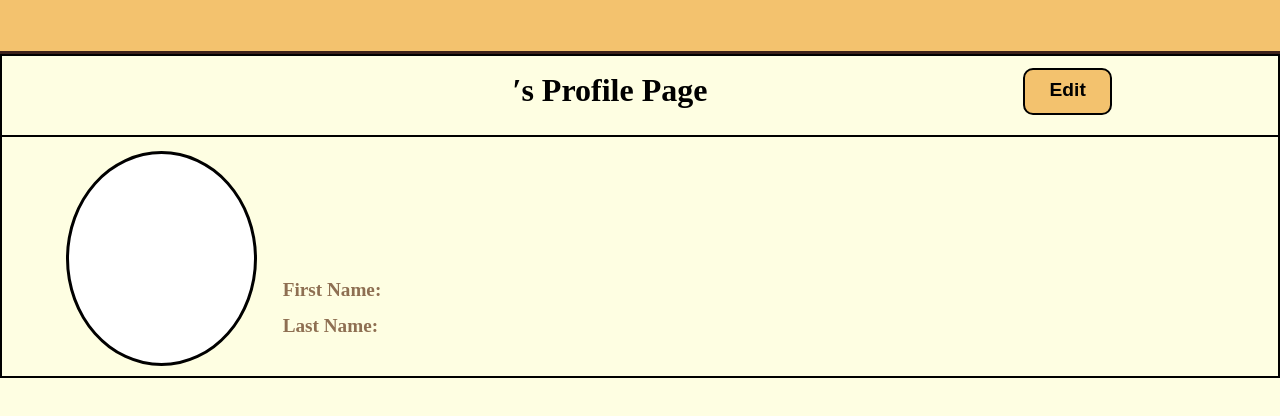
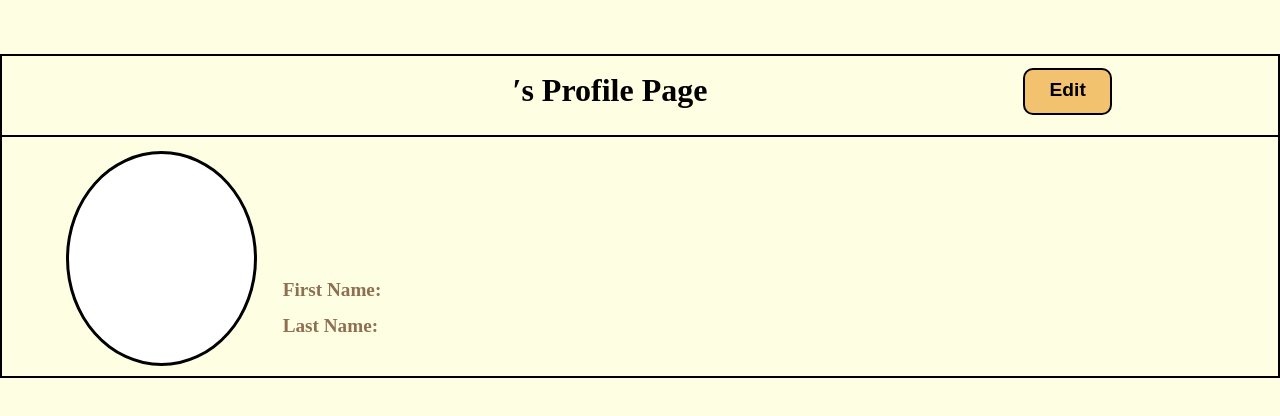
Before and after one commit to ilhanbae/TriFora, a React (Create React App) app: page /profile in a window 1280 px wide. Shown: the top 416 px of the page. Built offline with nearby package versions, Linux system fonts and the light colour scheme; no server answers; grey boxes are pictures that could not be loaded.

Commit message:
Fixed the nav bar #67

```diff
--- a/src/Component/ProfilePage.jsx
+++ b/src/Component/ProfilePage.jsx
@@ -207,9 +207,6 @@ export default class ProfilePage extends React.Component {
         return(
         <div className = 'profile-page'>
 
-            <div className = 'top-navbar'>
-            </div>
-
             <div className = 'profile-title-bar'>
                 <div className = 'profile-title'>
                     <b>{this.state.username}&prime;s Profile Page</b>
```
